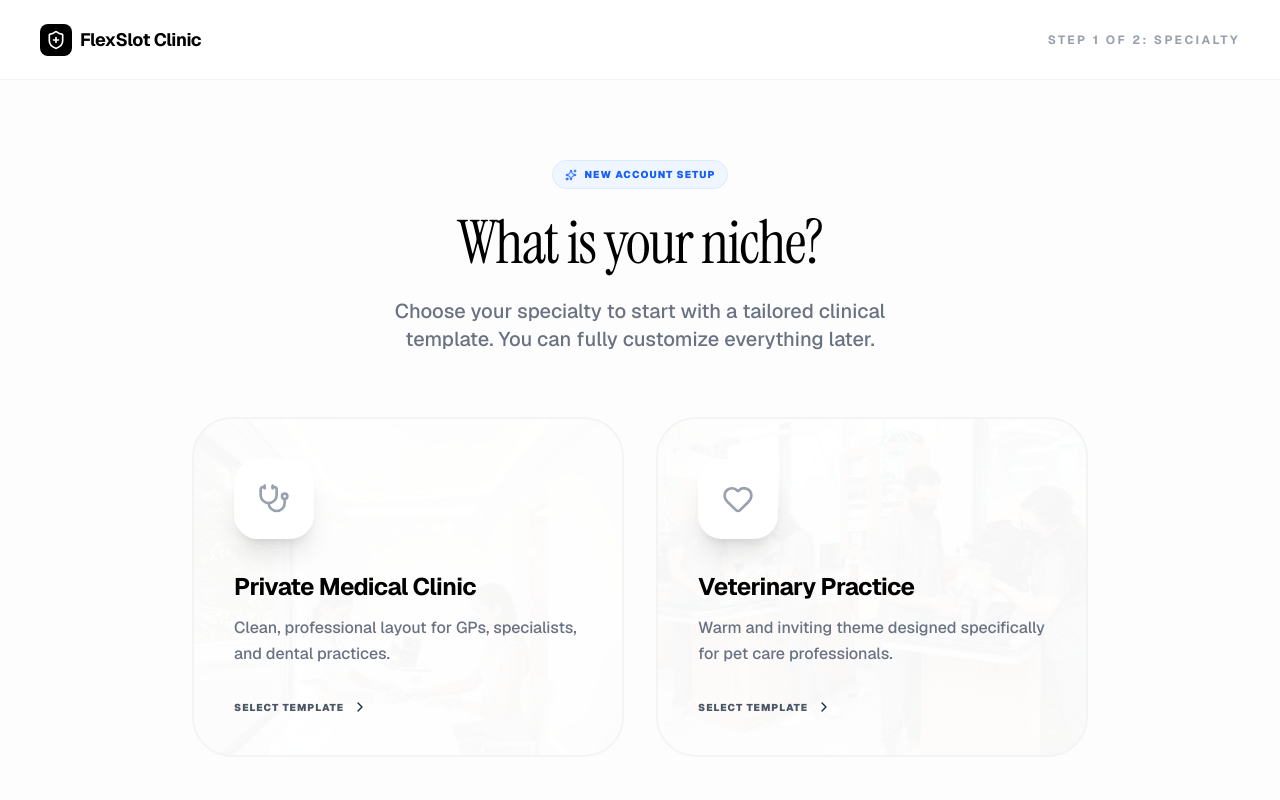
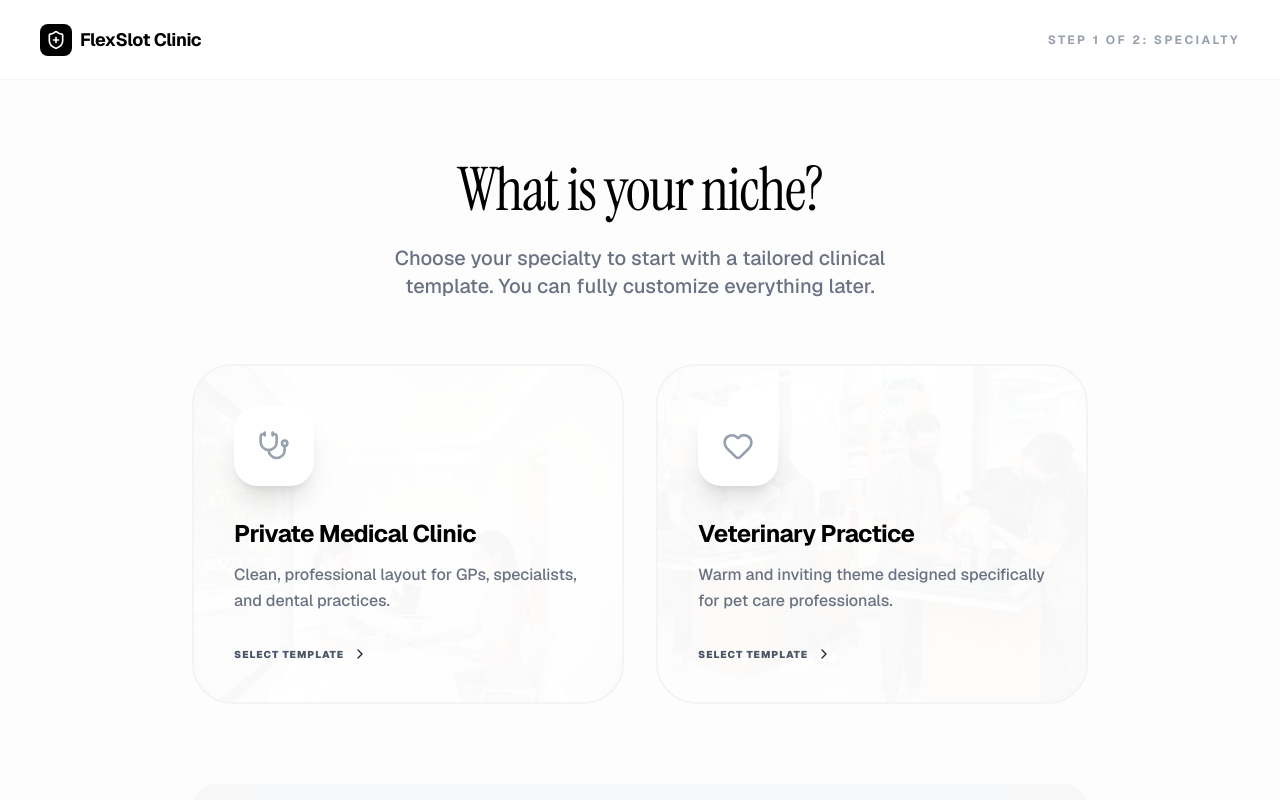
Before and after one commit to FlexSlotCustom0/FlexSlotCustom, a Next.js app in the folder frontend/: page /onboarding in a window 1280 px wide. Shown: the top 800 px of the page. Built offline with nearby package versions, Linux system fonts and the light colour scheme.

Commit message:
Update page.tsx

```diff
--- a/frontend/src/app/onboarding/page.tsx
+++ b/frontend/src/app/onboarding/page.tsx
@@ -55,10 +55,7 @@ export default function OnboardingPage() {
           animate={{ opacity: 1, y: 0 }}
           className="text-center mb-16"
         >
-          <div className="inline-flex items-center gap-2 px-3 py-1.5 rounded-full bg-blue-50 border border-blue-100 text-blue-600 text-[10px] font-black uppercase tracking-widest mb-6">
-            <Sparkles className="w-3 h-3" />
-            New Account Setup
-          </div>
+
           <h1 className="text-5xl md:text-6xl font-serif tracking-tight mb-6">What is your niche?</h1>
           <p className="text-xl text-gray-500 font-medium max-w-xl mx-auto">
             Choose your specialty to start with a tailored clinical template. You can fully customize everything later.
```
